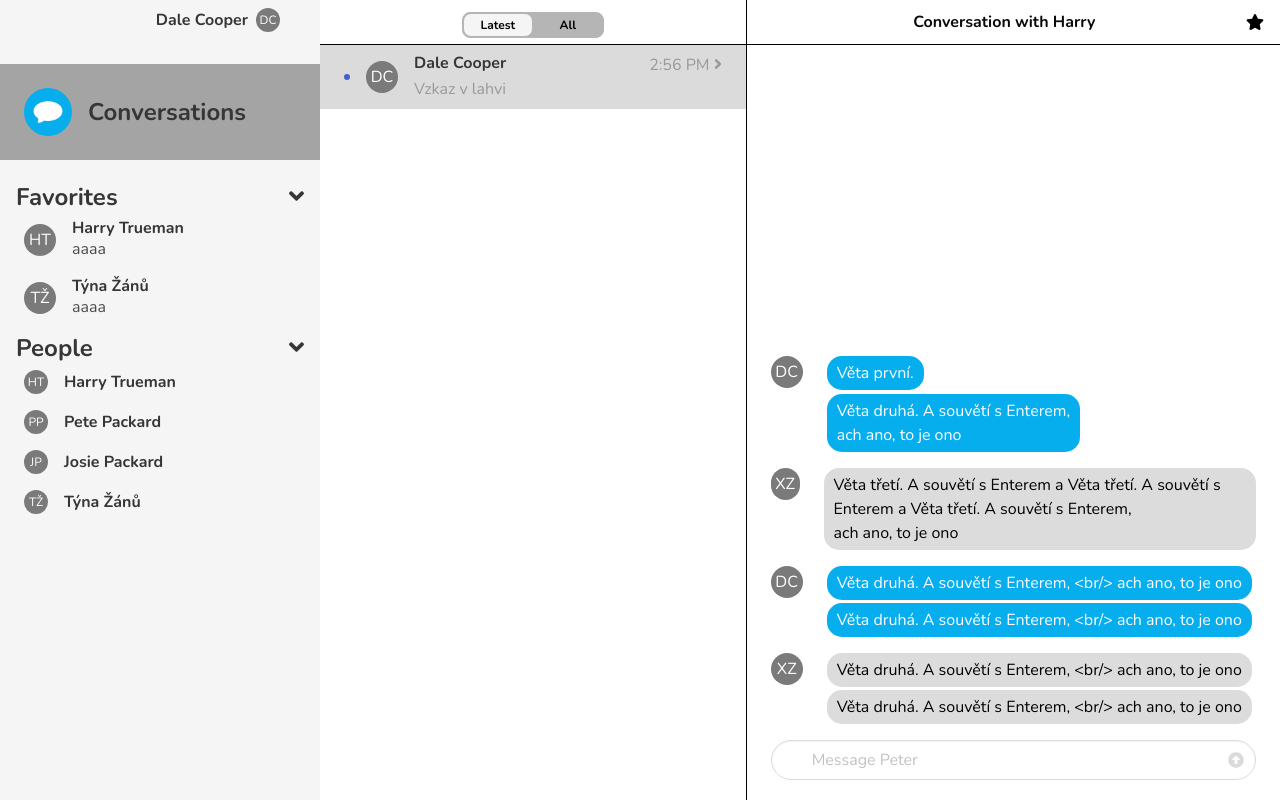
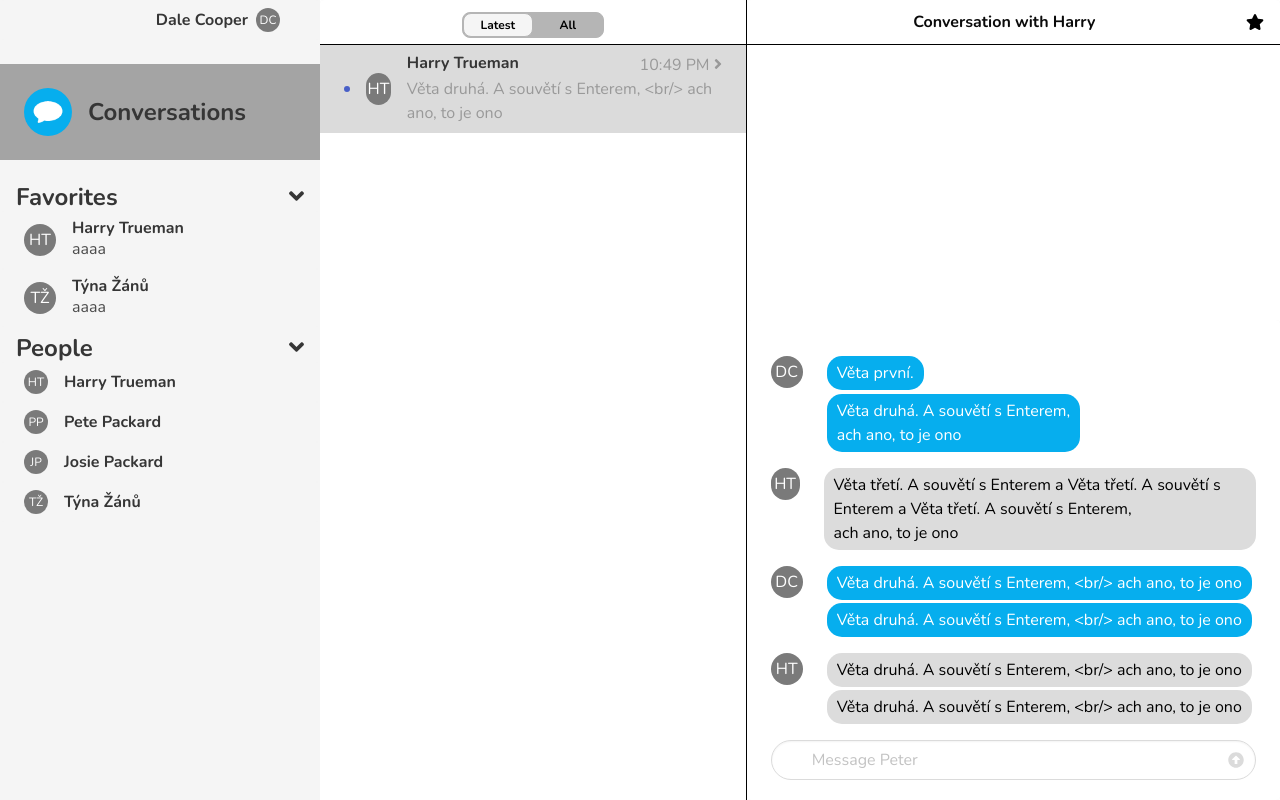
Before and after one commit to Consilius/chat, a React app: page / in a window 1280 px wide. Built offline with nearby package versions, Linux system fonts and the light colour scheme.

Commit message:
Conversations implementation

```diff
--- a/package.json
+++ b/package.json
@@ -31,6 +31,7 @@
     "@babel/preset-env": "^7.15.8",
     "@babel/preset-react": "^7.14.5",
     "@babel/preset-typescript": "^7.15.0",
+    "@types/luxon": "^2.0.5",
     "@types/react": "^17.0.29",
     "@types/react-dom": "^17.0.9",
     "@types/styled-components": "^5.1.15",
--- a/src/App.tsx
+++ b/src/App.tsx
@@ -110,9 +110,11 @@ export const App = () => {
                         </div>
                         <div className="message-body has-background-white p-0">
                             <Conversations
+                                people={state.people}
                                 conversations={state.conversations}
                                 loggedUserId={state.loggedUserId}
                                 activeConversationId={state.activeConversationId}
+                                dispatch={dispatch}
                             />
                         </div>
                     </article>
@@ -139,7 +141,7 @@ export const App = () => {
                                         return <Message
                                             key={mess.id}
                                             me={state.loggedUserId === mess.from}
-                                            initials={isSameUser ? '' : (state.loggedUserId === mess.from ? loggedUser.initials : "XZ")}>
+                                            initials={isSameUser ? '' : (state.loggedUserId === mess.from ? loggedUser.initials : activePerson.initials)}>
                                                 {mess.text.split("\n").map((row, i) => <p key={i}>{row}</p>)}
                                         </Message>
                                     })}
--- a/src/components/Conversation.tsx
+++ b/src/components/Conversation.tsx
@@ -8,13 +8,14 @@ type Props = {
     initials: string,
     name: string,
     surname: string,
-    firstLine: string,
+    lastLine: string,
     active: boolean,
     unread: boolean,
     time: string,
+    onClick: React.MouseEventHandler,
 }
 
-export const Conversation = (props: Props) => <div className={`card is-shadowless has-background-${props.active ? 'grey-lighter' : 'white'}`} style={{borderRadius: "0"}}>
+export const Conversation = (props: Props) => <div className={`card is-shadowless has-background-${props.active ? 'grey-lighter' : 'white'}`} style={{borderRadius: "0"}} onClick={props.onClick}>
     <div className="card-content py-2">
         <div className="media is-align-items-center">
             <div className="media-left has-text-white">
@@ -23,7 +24,7 @@ export const Conversation = (props: Props) => <div className={`card is-shadowles
             <Avatar initials={props.initials} />
             <div className="media-content">
                 <NameTime><span>{`${props.name} ${props.surname}`}</span><em>{props.time} <FontAwesomeIcon icon={faAngleRight} /></em></NameTime>
-                <p className="is-7" style={{color: "#999"}}>{props.firstLine}</p>
+                <p className="is-7" style={{color: "#999"}}>{props.lastLine}</p>
             </div>
         </div>
     </div>
--- a/src/components/Conversations.tsx
+++ b/src/components/Conversations.tsx
@@ -1,11 +1,15 @@
 import React from 'react';
 import {Conversation} from '.';
-import {ConversationType} from '../types';
+import {ConversationType, PersonType} from '../types';
+import {getInitials} from '../utils';
+import {DateTime} from 'luxon';
 
 type Props = {
+    people: Array<PersonType>,
     conversations: Array<ConversationType>,
     loggedUserId: string,
     activeConversationId: string,
+    dispatch: Function,
 }
 
 export const Conversations = (props: Props) => {
@@ -15,14 +19,23 @@ export const Conversations = (props: Props) => {
         return <div className="card-content py-2">There is nothing to display</div>
     }
 
-    return <>{filteredConversations.map(row => <Conversation
-        key={row.id}
-        initials='DC'
-        name='Dale'
-        surname='Cooper'
-        firstLine='Vzkaz v lahvi'
-        active={props.activeConversationId === row.id}
-        unread={true}
-        time="2:56 PM"
-    />)}</>
+    return <>{filteredConversations.map(row => {
+        const toPersonId = row.users.find(id => id !== props.loggedUserId);
+        const toPerson = props.people.find(person => person.id === toPersonId);
+        const lastMessage = row.messages.length ? row.messages[row.messages.length - 1] : null;
+
+        return <Conversation
+            key={row.id}
+            initials={getInitials(toPerson ? toPerson.name : '', toPerson ? toPerson.surname : '')}
+            name={toPerson ? toPerson.name : ''}
+            surname={toPerson ? toPerson.surname : ''}
+            lastLine={lastMessage ? lastMessage.text : ''}
+            active={props.activeConversationId === row.id}
+            unread={lastMessage ? !lastMessage.displayed : false}
+            time={lastMessage ? DateTime.fromISO(lastMessage.sent).toFormat('h:mm a') : ''}
+            onClick={e => {e.preventDefault(); props.dispatch({type: 'setActiveConversation', value: {
+                activeConversationId: row.id,
+                activePersonId: toPersonId
+            }})}}
+    />})}</>
 }
--- a/src/reducer.tsx
+++ b/src/reducer.tsx
@@ -76,7 +76,7 @@ export const initialState: StateType = {
             {
                 id: '7',
                 from: '2',
-                sent: '17.10.2021 13:55',
+                sent: '2021-10-18T22:49:17.000Z',
                 displayed: null,
                 text: 'Věta druhá. A souvětí s Enterem, <br/> ach ano, to je ono'
             },
@@ -148,8 +148,8 @@ export const reducer = (state: StateType, action: ActionType) => {
                 [tmpAttr]: action.value,
             }
         }
+
         case 'setActivePerson': {
-
             return {
                 ...state,
                 showConversations: false,
@@ -157,6 +157,15 @@ export const reducer = (state: StateType, action: ActionType) => {
                 activeConversationId: getActiveConversationId(state.conversations, state.loggedUserId, action.value),
             };
         }
+
+        case 'setActiveConversation': {
+            return {
+                ...state,
+                activePersonId: action.value.activePersonId,
+                activeConversationId: action.value.activePersonId,
+            };
+        }
+
         default:
             throw new Error('Undefined dispatch type');
     }
```
Also changed, not shown: 1 other file (tests, documents, lock files or other folders).
